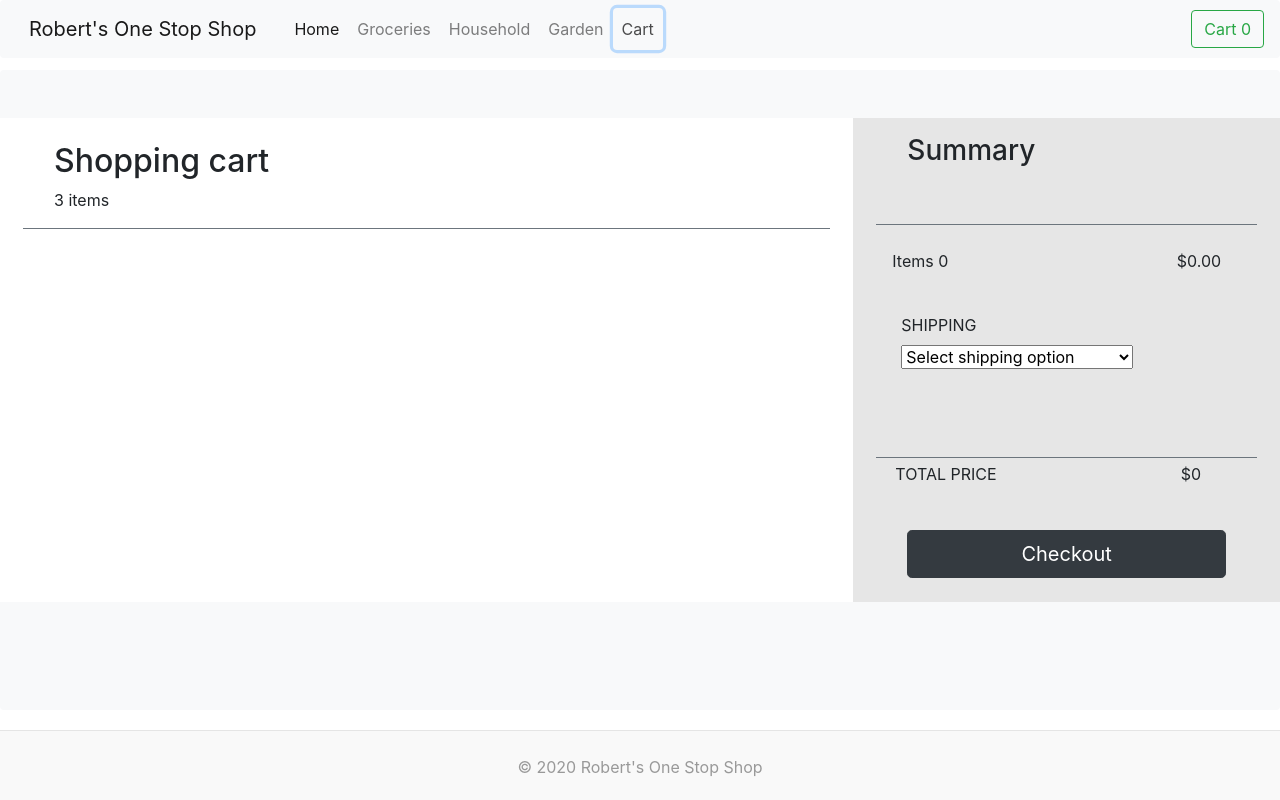
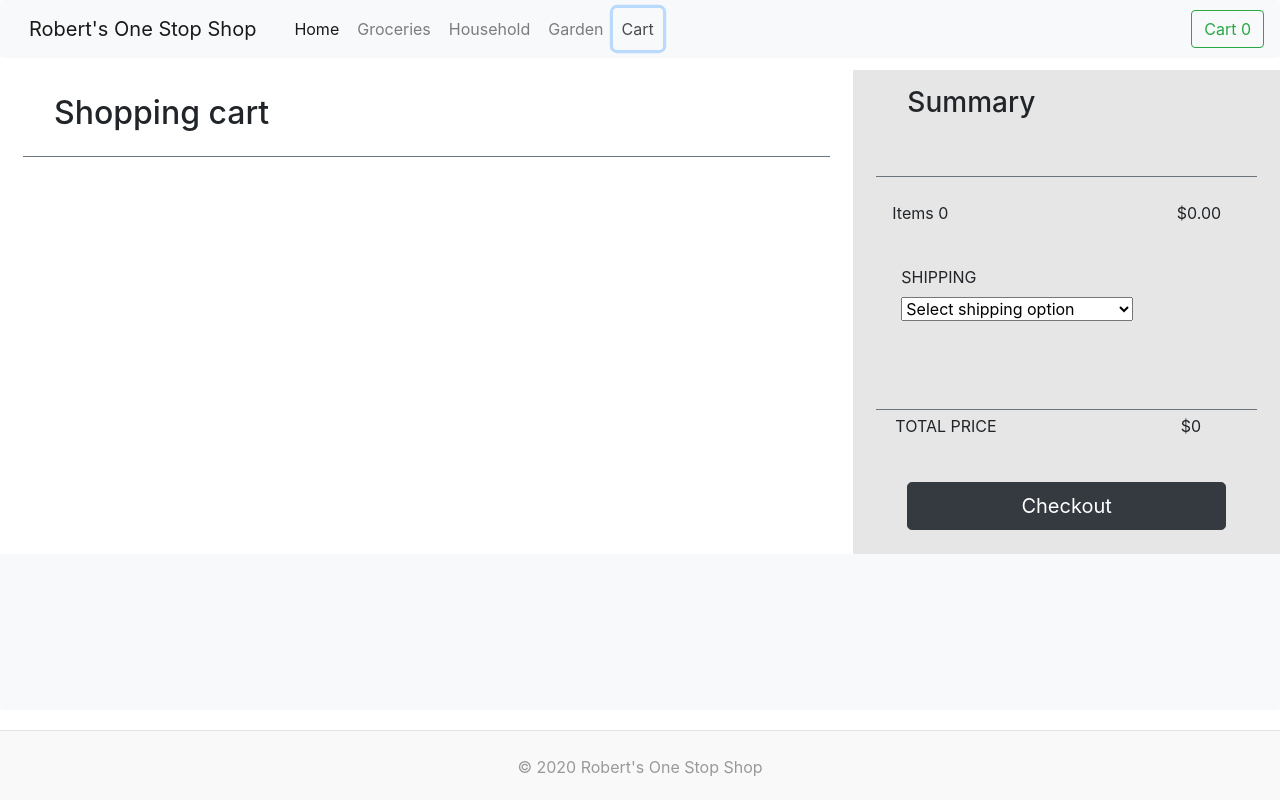
Before and after one commit to robscafe433/react-e-store, a React (Create React App) app: page / in a window 1280 px wide. Both pictures are taken after a click on the button "Cart". Built offline with nearby package versions, Linux system fonts and the light colour scheme; data requests are answered from the project's data file.

Commit message:
removed dummy-data 3 items as it is now mapping data. * Also removed padding on top and bottom of middle section.

```diff
--- a/src/components/Cart/ShoppingCartDescription.js
+++ b/src/components/Cart/ShoppingCartDescription.js
@@ -12,7 +12,7 @@ const ShoppingCartDescription = (props) => {
           <h2>Shopping cart</h2>
         </div>
         <div className="col-12 align-self-center totalNumberItemsDisplayLeftSide">
-          3 items
+
         </div>
       </div>
       <div className="row mx-2 pt-4 border-bott cart-Display">
--- a/src/pages/Checkout/checkout.js
+++ b/src/pages/Checkout/checkout.js
@@ -17,7 +17,7 @@ const Checkout = (props) => {
     console.log("*** *** *** Inside Checkout Component");
   }
   return (
-    <div className="main-cart album py-5 bg-light rounded">
+    <div className="main-cart album  bg-light rounded">
       <div className="cart-body container rounded white">
         <div className="row">
           <ShoppingCartDescription
```
